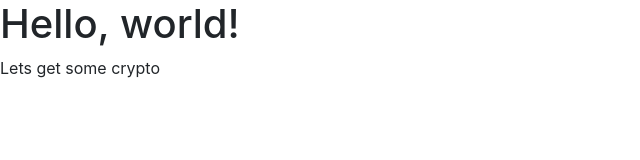
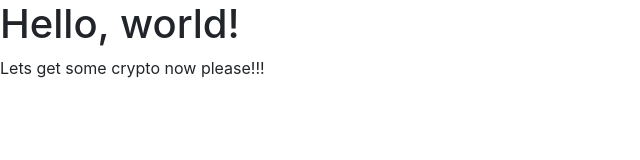
Before and after one commit to lpchambers/lpchambers.github.io, a plain HTML site: page index.html in a window 1280 px wide. Shown: the whole page, without its empty margins (0-640 px from the left). Drawn offline with nearby package versions, Linux system fonts and the light colour scheme.

Commit message:
Added please

```diff
--- a/index.html
+++ b/index.html
@@ -11,7 +11,7 @@
   </head>
   <body>
     <h1>Hello, world!</h1>
-    Lets get some crypto
+    Lets get some crypto now please!!!
     <!-- Optional JavaScript -->
     <!-- jQuery first, then Popper.js, then Bootstrap JS -->
     <script src="https://code.jquery.com/jquery-3.2.1.slim.min.js" integrity="sha384-KJ3o2DKtIkvYIK3UENzmM7KCkRr/rE9/Qpg6aAZGJwFDMVNA/GpGFF93hXpG5KkN" crossorigin="anonymous"></script>
```
